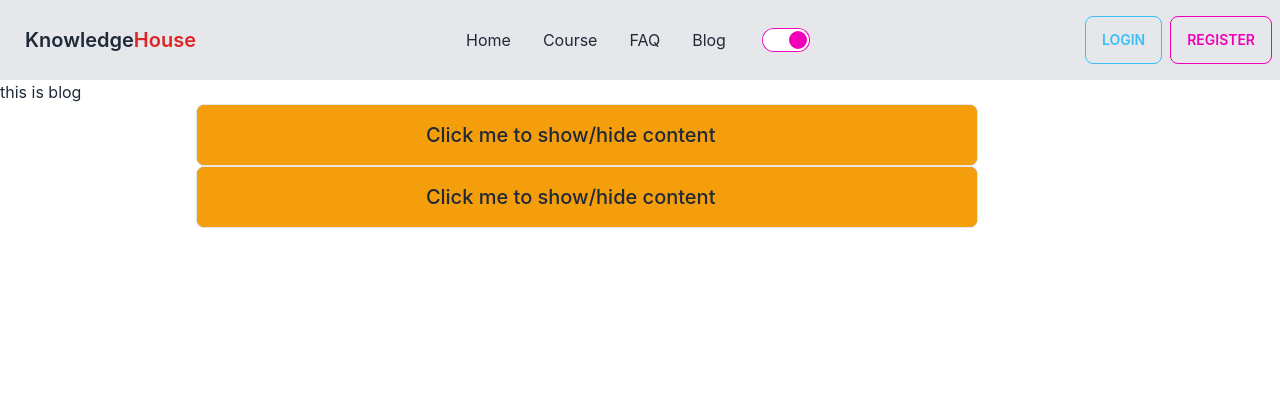
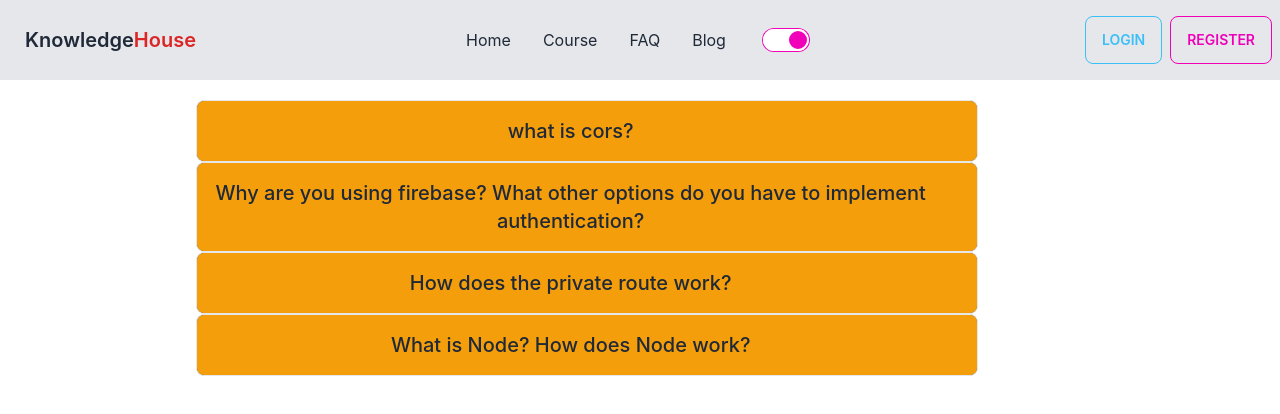
Before and after one commit to ArkoRoyBadhon/Knowledge-house-client-public, a React (Create React App) app: page /blog in a window 1280 px wide. Shown: the top 414 px of the page. Built offline with nearby package versions, Linux system fonts and the light colour scheme; no server answers.

Commit message:
blog component complete with question and answers

```diff
--- a/src/components/Blog/Blog.js
+++ b/src/components/Blog/Blog.js
@@ -2,24 +2,48 @@ import React from 'react';
 
 const Blog = () => {
     return (
-        <div>
-            <h2>this is blog</h2>
-            <div className="collapse w-4/6 bg-slate-400 text-center mx-auto border rounded-lg">
+        <div className='mt-5'>
+            <div className="collapse w-4/6 bg-slate-500 text-center mx-auto border rounded-lg">
                 <input type="checkbox" />
                 <div className="collapse-title text-xl font-medium bg-amber-500">
-                    Click me to show/hide content
+                    what is cors?
                 </div>
-                <div className="collapse-content">
-                    <p>hello</p>
+                <div className="collapse-content text-left">
+                    <p className='text-white'>Cross-origin resource sharing (CORS) is a browser security feature that restricts cross-origin HTTP requests that are initiated from scripts running in the browser. If your REST API's resources receive non-simple cross-origin HTTP requests, you need to enable CORS support.</p>
                 </div>
             </div>
-            <div className="collapse w-4/6 bg-slate-400 text-center mx-auto  border rounded-lg">
+            <div className="collapse w-4/6 bg-slate-500 text-center mx-auto  border rounded-lg">
                 <input type="checkbox" />
                 <div className="collapse-title text-xl font-medium bg-amber-500">
-                    Click me to show/hide content
+                    Why are you using firebase? What other options do you have to implement authentication?
                 </div>
-                <div className="collapse-content">
-                    <p>hello</p>
+                <div className="collapse-content text-left">
+                    <p className='text-white'>Firebase Authentication provides backend services, easy-to-use SDKs, and ready-made UI libraries to authenticate users to your app. It supports authentication using passwords, phone numbers, popular federated identity providers like Google, Facebook and Twitter, and more.</p>
+                    <h5 className="text-lg text-white">
+                    Alternatives of Firebase authentication
+                    </h5>
+                    <p className='text-white'>STYTCH</p>
+                    <p className='text-white'>Supabase</p>
+                    <p className='text-white'>Okta</p>
+                    <p className='text-white'>PingIdentity</p>
+                </div>
+            </div>
+            <div className="collapse w-4/6 bg-slate-500 text-center mx-auto  border rounded-lg">
+                <input type="checkbox" />
+                <div className="collapse-title text-xl font-medium bg-amber-500">
+                    How does the private route work?
+                </div>
+                <div className="collapse-content text-left">
+                    <p className='text-white'>The private route component is similar to the public route, the only change is that redirect URL and authenticate condition. If the user is not authenticated he will be redirected to the login page and the user can only access the authenticated routes If he is authenticated (Logged in)</p>
+                </div>
+            </div>
+            <div className="collapse w-4/6 bg-slate-500 text-center mx-auto  border rounded-lg">
+                <input type="checkbox" />
+                <div className="collapse-title text-xl font-medium bg-amber-500">
+                    What is Node? How does Node work?
+                </div>
+                <div className="collapse-content text-left">
+                    <p className='text-white'>Node. js is a JavaScript runtime environment that achieves low latency and high throughput by taking a “non-blocking” approach to serving requests. In other words, Node. js wastes no time or resources on waiting for I/O requests to return</p>
                 </div>
             </div>
         </div>
```
